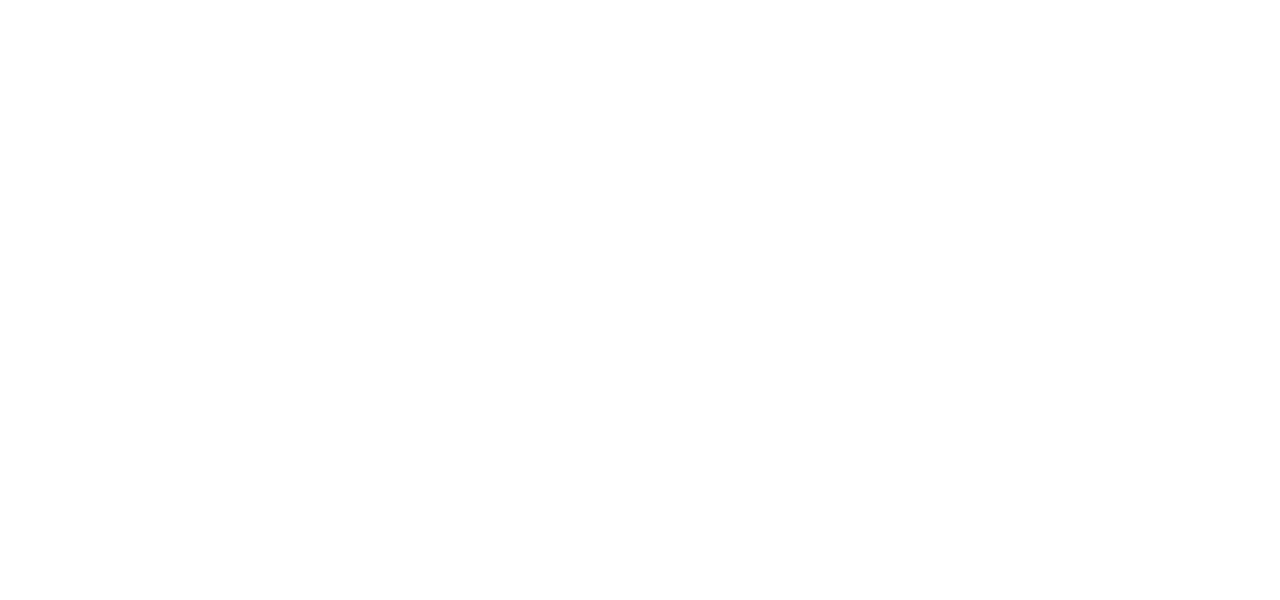
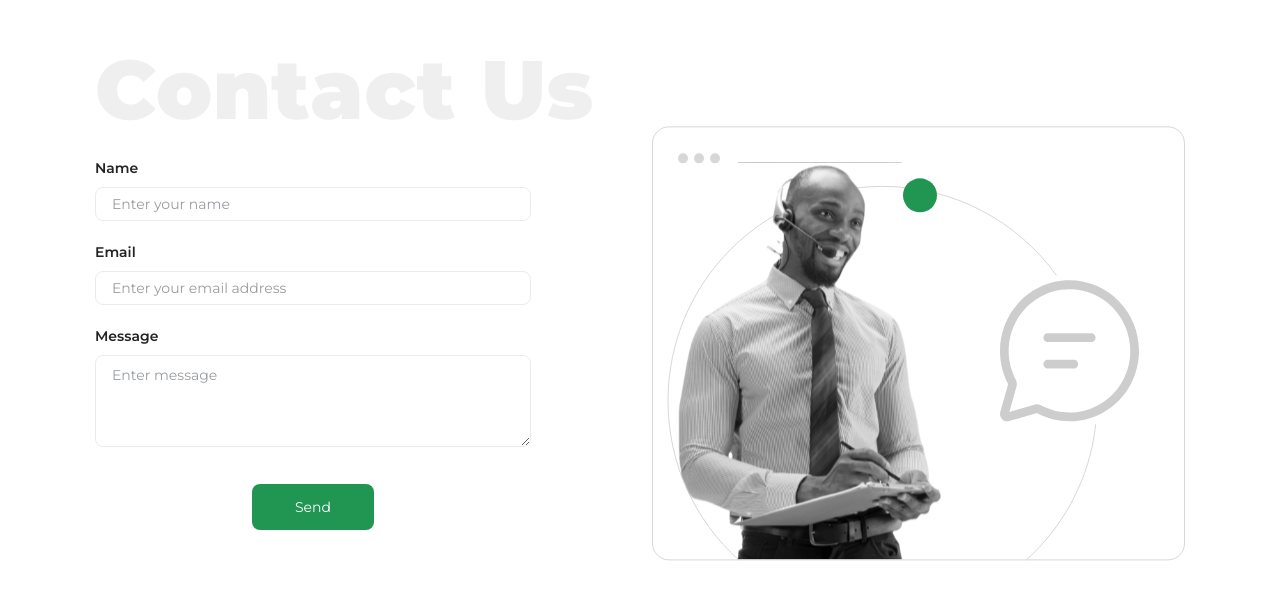
Before and after one commit to RCCG-WayForwardProject/rccg-wayforward, a Next.js app: page / in a window 1280 px wide. Shown: the part 8256-8856 px from the top of the page. Before the commit the page ends 8260 px from the top, so only its background shows below. Built offline with nearby package versions, Linux system fonts and the light colour scheme.

Commit message:
Created contact section desktop view

```diff
--- /dev/null
+++ b/components/Contact/contact.module.scss
@@ -0,0 +1,73 @@
+@import "../../styles/variables";
+@import "../../styles/functions.scss";
+@import "../../styles/base/mixins";
+@import "../../styles/typography";
+
+.contact {
+  height: 90vh;
+  display: flex;
+  flex-direction: column;
+  padding: 0px 95px;
+  &__heading {
+    @include heading;
+  }
+  &__form {
+    display: flex;
+    flex-direction: column;
+    gap: 21px;
+    width: 40%;
+    &-wrapper {
+      display: flex;
+      align-items: center;
+      justify-content: space-between;
+    }
+    &-info {
+      &-wrapper {
+        display: flex;
+        flex-direction: column;
+        gap: 8px;
+      }
+      &-heading {
+        color: $col-dark-8;
+        font-size: toRem(14px);
+        font-weight: 600;
+      }
+      &-input {
+        font-size: 14px;
+        padding: 4px 16px;
+        height: 24px;
+        box-sizing: content-box;
+        border: 1px solid $col-grey-4;
+        background: $col-white;
+        @include border-radius(8px);
+        &::placeholder {
+          color: #999ca0;
+          font-size: 14px;
+          font-style: normal;
+          font-weight: 400;
+          line-height: 24px;
+        }
+      }
+      &-textarea {
+        font-size: 14px;
+        padding: 7px 16px;
+        height: 76px;
+        box-sizing: content-box;
+        border: 1px solid $col-grey-4;
+        background: $col-white;
+        @include border-radius(8px);
+        &::placeholder {
+          color: #999ca0;
+          font-size: 14px;
+          font-style: normal;
+          font-weight: 400;
+          line-height: 24px;
+        }
+      }
+    }
+    &-button {
+      margin-top: 16px;
+      align-self: center;
+    }
+  }
+}
--- /dev/null
+++ b/components/Contact/index.tsx
@@ -0,0 +1,58 @@
+import React from "react";
+
+import styles from "./contact.module.scss";
+import Button from "../Button";
+import Image from "next/image";
+
+const Contact: React.FC = () => {
+  return (
+    <div className={styles["contact"]}>
+      <h1 className={styles["contact__heading"]}>Contact Us</h1>
+      <div className={styles["contact__form-wrapper"]}>
+        <div className={styles["contact__form"]}>
+          <div className={styles["contact__form-info-wrapper"]}>
+            <p className={styles["contact__form-info-heading"]}>Name</p>
+            <input
+              type="text"
+              className={styles["contact__form-info-input"]}
+              placeholder="Enter your name"
+            />
+          </div>
+          <div className={styles["contact__form-info-wrapper"]}>
+            <p className={styles["contact__form-info-heading"]}>Email</p>
+            <input
+              type="email"
+              className={styles["contact__form-info-input"]}
+              placeholder="Enter your email address"
+            />
+          </div>
+          <div className={styles["contact__form-info-wrapper"]}>
+            <p className={styles["contact__form-info-heading"]}>Message</p>
+            <textarea
+              className={styles["contact__form-info-textarea"]}
+              placeholder="Enter message"
+            />
+          </div>
+          <div className={styles["contact__form-button"]}>
+            <Button
+              type="submit"
+              label="Send"
+              variant="primary"
+              size="medium"
+            />
+          </div>
+        </div>
+        <div className={styles["contact__form-image"]}>
+          <Image
+            src={"/images/contact_image.svg"}
+            width={533}
+            height={533}
+            alt="Contact Image"
+          />
+        </div>
+      </div>
+    </div>
+  );
+};
+
+export default Contact;
--- a/components/Newsletter/index.tsx
+++ b/components/Newsletter/index.tsx
@@ -1,8 +1,9 @@
 import React from "react";
 
-import styles from "./newsletter.module.scss";
 import Icon from "../Icon";
 import Button from "../Button";
+
+import styles from "./newsletter.module.scss";
 
 const Newsletter: React.FC = () => {
   return (
--- a/src/app/page.tsx
+++ b/src/app/page.tsx
@@ -9,6 +9,7 @@
 import Prayer from "@/components/Prayer";
 import Newsletter from "@/components/Newsletter";
 import FAQ from "@/components/FAQ";
+import Contact from "@/components/Contact";
 
 import styles from "./page.module.scss";
 
@@ -26,6 +27,7 @@
       <Prayer />
       <Newsletter />
       <FAQ />
+      <Contact />
     </div>
   );
 }
--- a/styles/_variables.scss
+++ b/styles/_variables.scss
@@ -9,6 +9,7 @@
 $col-grey-1: #868686;
 $col-grey-2: #e2e2e2;
 $col-grey-3: #e9e9e9;
+$col-grey-4: #ebebeb;
 
 $col-dark-1: #4b465c;
 $col-dark-2: #3c3c3c;
@@ -17,6 +18,7 @@
 $col-dark-5: #525252;
 $col-dark-6: #4f4f4f;
 $col-dark-7: #37353d;
+$col-dark-8: #232323;
 
 $col-blue-1: #f5f5f5;
 $col-blue-2: #f2f2f2;
```
Also changed, not shown: public/images/contact_image.svg (added).
